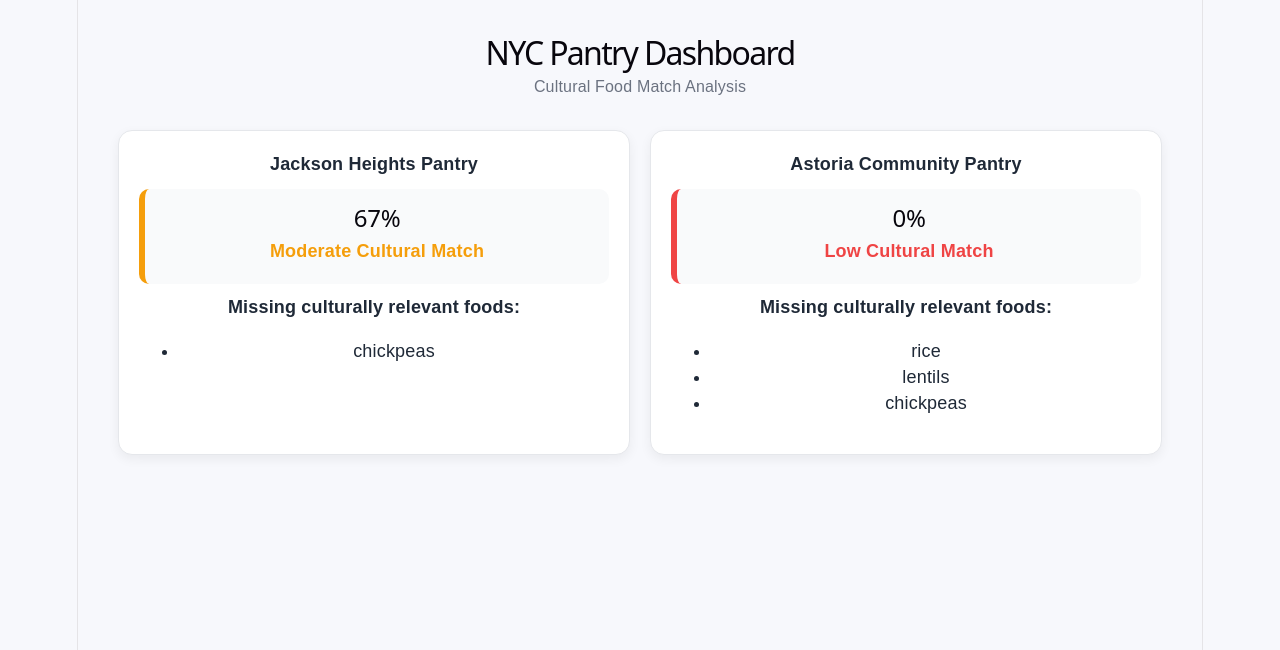
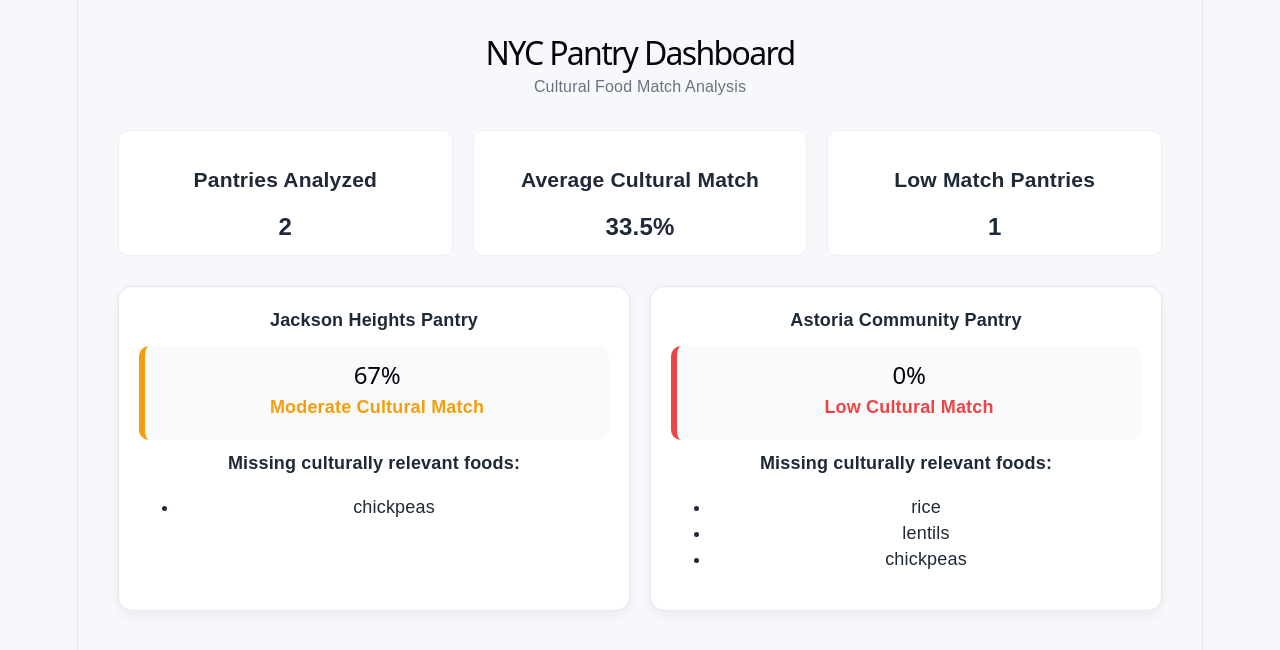
Before and after one commit to ishratarshad/trackb_team7_code_to_give, a React (Vite) app in the folder Pantry_Dashboard/: page / in a window 1280 px wide. Shown: the top 650 px of the page. Built offline with nearby package versions, Linux system fonts and the light colour scheme.

Commit message:
Added dashboard summary insights

```diff
--- a/Pantry_Dashboard/src/App.css
+++ b/Pantry_Dashboard/src/App.css
@@ -41,3 +41,24 @@ body {
   margin-bottom: 12px;
   font-size: 18px;
 }
+
+.summary-panel {
+  display: flex;
+  gap: 20px;
+  margin-bottom: 30px;
+}
+
+.summary-card {
+  flex: 1;
+  background: white;
+  border-radius: 10px;
+  padding: 15px;
+  border: 1px solid #eee;
+  text-align: center;
+}
+
+.summary-card p {
+  font-size: 24px;
+  font-weight: bold;
+  margin: 5px 0 0 0;
+}
--- a/Pantry_Dashboard/src/App.jsx
+++ b/Pantry_Dashboard/src/App.jsx
@@ -6,6 +6,7 @@ import "./App.css";
 
 function App() {
   const pantries = classifierData.pantries;
+
   const demographicFoods = ["rice", "lentils", "chickpeas"];
 
   const pantryScores = pantries.map((pantry) => {
@@ -15,11 +16,36 @@ function App() {
       missingFoods: getMissingFoods(pantry.foods, demographicFoods)
     };
   });
+  const totalPantries = pantryScores.length;
+
+  const averageScore =
+    pantryScores.reduce((sum, p) => sum + p.score, 0) / totalPantries;
+
+  const lowMatchCount =
+    pantryScores.filter((p) => p.score < 50).length;
+
 
 return (
   <div className="dashboard">
     <h1>NYC Pantry Dashboard</h1>
     <p className="subtitle">Cultural Food Match Analysis</p>
+
+    <div className="summary-panel">
+      <div className="summary-card">
+        <h3>Pantries Analyzed</h3>
+        <p>{totalPantries}</p>
+      </div>
+
+      <div className="summary-card">
+        <h3>Average Cultural Match</h3>
+        <p>{averageScore.toFixed(1)}%</p>
+      </div>
+
+      <div className="summary-card">
+        <h3>Low Match Pantries</h3>
+        <p>{lowMatchCount}</p>
+      </div>
+    </div>
 
     <div className="pantry-grid">
       {pantryScores.map((pantry, index) => (
```
Lines whose indentation alone changed are shown as unchanged.
